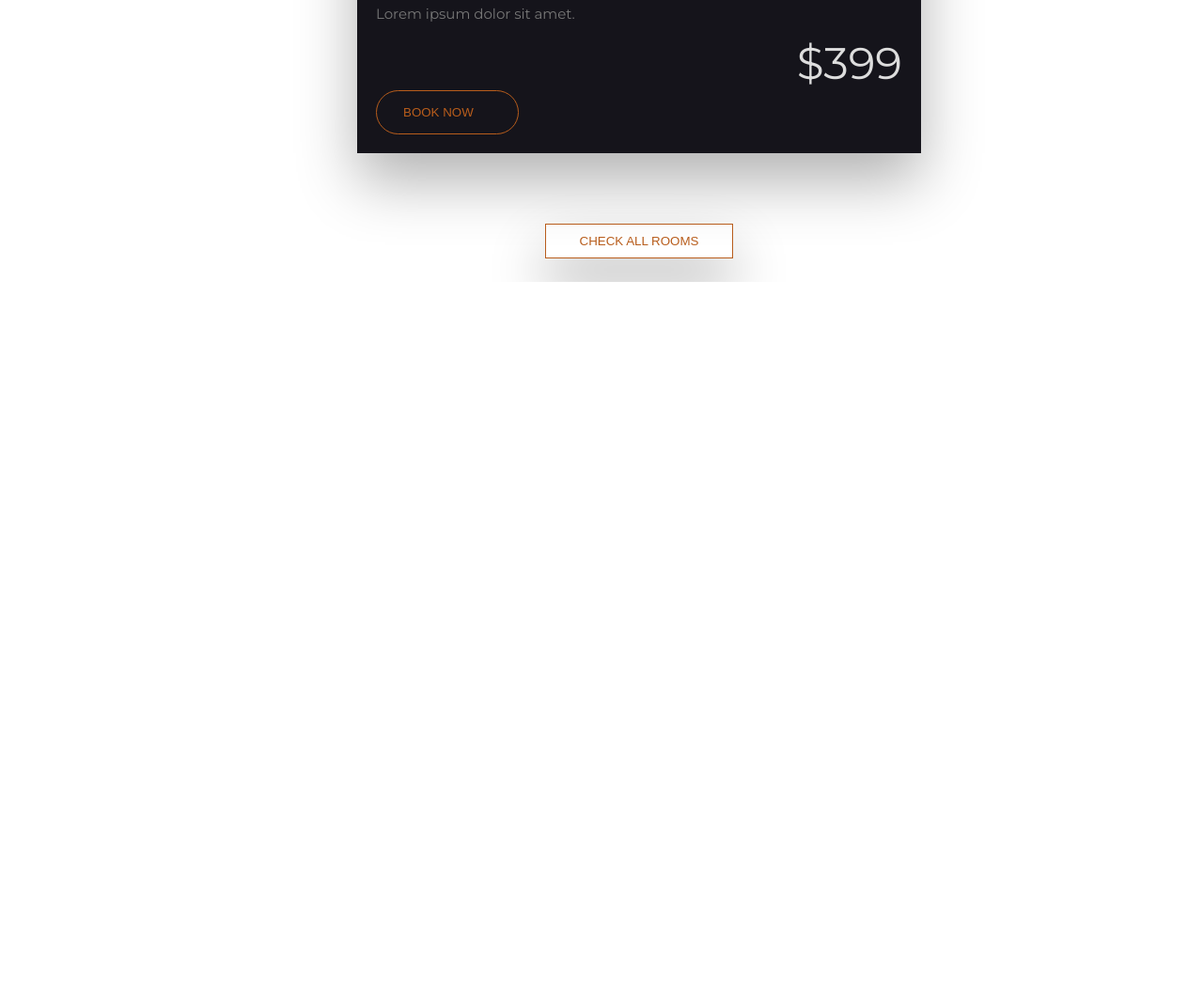
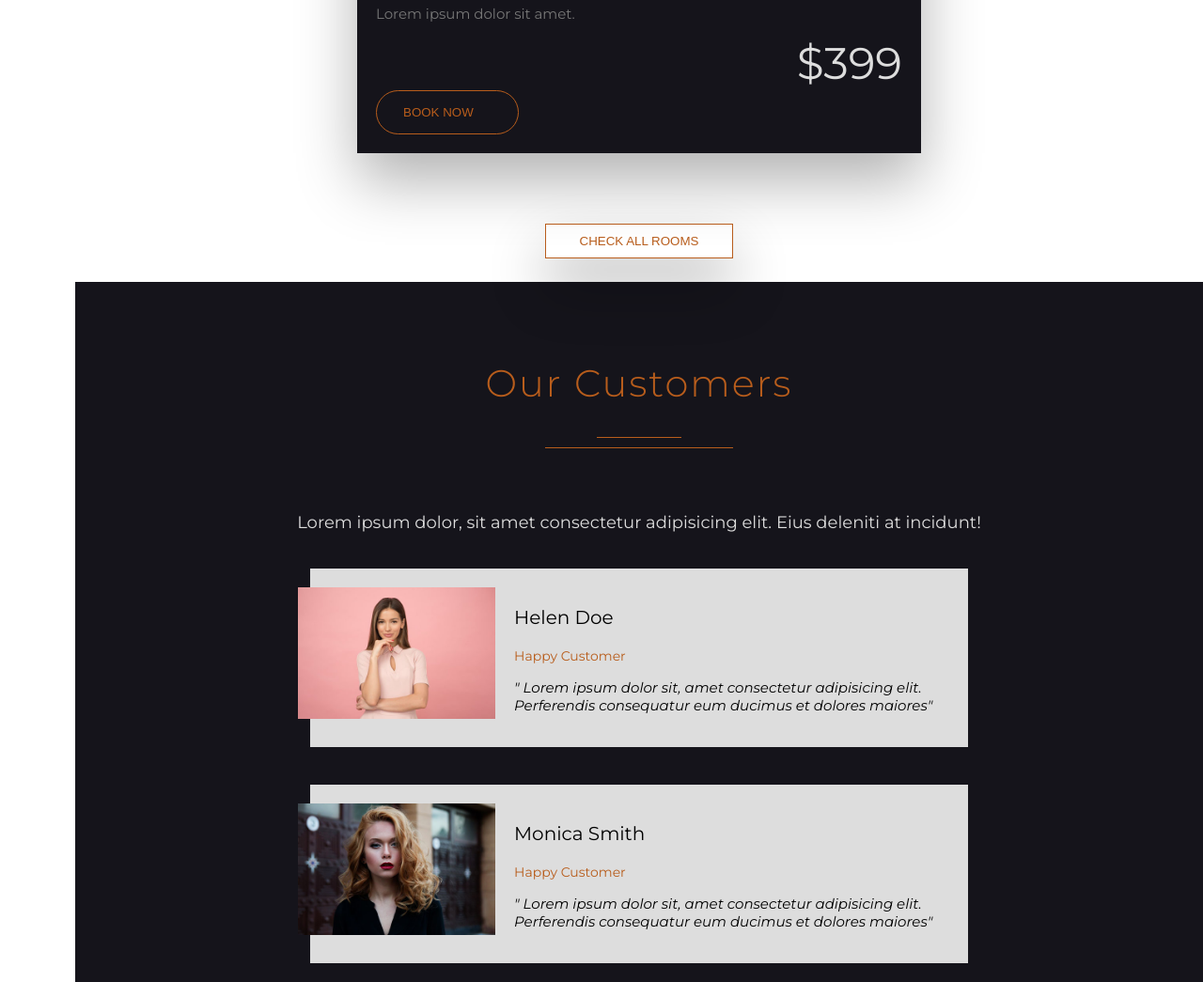
Before and after one commit to James-nyagatare/grandHotel, a plain HTML site: page index.html in a window 1280 px wide. Shown: the part 4301-5346 px from the top of the page at 94% size. Before the commit the page ends 4601 px from the top, so only its background shows below. Drawn offline with Linux system fonts and the light colour scheme.

Commit message:
Adds customers section

```diff
--- a/css/style.css
+++ b/css/style.css
@@ -470,4 +470,54 @@ body{
     color: #ddd;
     background-color: #b85d1c;
 }
+
+.customers{
+    background: #15141b;
+    margin-left: 8rem;
+}
+.customer-paragraph p{
+    text-align: center;
+    color: #ddd;
+    font-size: 1.8rem;
+}
+.customer-card-wrapper{
+    display: flex;
+    flex-wrap: wrap;
+    justify-content: center;
+}
+.customer-card{
+    background-color: #ddd;
+    width: 70rem;
+    margin: 2rem;
+    display: flex;
+    padding: 2rem 0;
+}
+
+.image-container{
+    flex: 0 1 30%;
+    margin-left: -1.3rem;
+}
+.customer-img{
+    width: 100%;
+}
+
+.customer-info{
+    flex: 1 1;
+    padding: 0 2rem;
+}
+
+.customer-name{
+    font-size: 2rem;
+    font-weight: 400;
+}
+.customer-paragraph-1{
+    color: #b85d1c;
+    font-size: 1.4rem;
+    margin: 0;
+}
+
+.customer-paragraph-2{
+    font-size: 1.5rem;
+    font-style: italic;
+}
 /* end of rooms */
--- a/index.html
+++ b/index.html
@@ -205,5 +205,45 @@
 </div>
     </section>
     <!-- end of rooms -->
+
+    <!-- customers -->
+    <section class="customers">
+      <div class="room-content-wrapper">
+        <div class="common-header">
+          <h1 class="common-heading">Our Customers</h1>
+          <div class="underline">
+            <div class="small-line"></div>
+            <div class="big-line"></div>
+          </div>
+          </div>
+          <div class="customer-paragraph">
+            <p>Lorem ipsum dolor, sit amet consectetur adipisicing elit. Eius deleniti at incidunt!</p>
+          </div>
+
+          <div class="customer-card-wrapper">
+            <div class="customer-card">
+              <div class="image-container">
+              <img src="./img/customer-1.jpeg" class="customer-img">
+              </div>
+              <div class="customer-info">
+                <h3 class="customer-name">Helen Doe</h3>
+                <p class="customer-paragraph-1">Happy Customer</p>
+                <p class="customer-paragraph-2">" Lorem ipsum dolor sit, amet consectetur adipisicing elit. Perferendis consequatur eum ducimus et dolores maiores"</p>
+              </div>
+            </div>
+
+            <div class="customer-card">
+              <div class="image-container">
+              <img src="./img/customer-2.jpeg" class="customer-img">
+            </div>
+              <div class="customer-info">
+                <h3 class="customer-name">Monica Smith</h3>
+                <p class="customer-paragraph-1">Happy Customer</p>
+                <p class="customer-paragraph-2">" Lorem ipsum dolor sit, amet consectetur adipisicing elit. Perferendis consequatur eum ducimus et dolores maiores"</p>
+              </div>
+            </div>
+          </div>
+    </section>
+    <!-- end of customers -->
   </body>
 </html>
```
